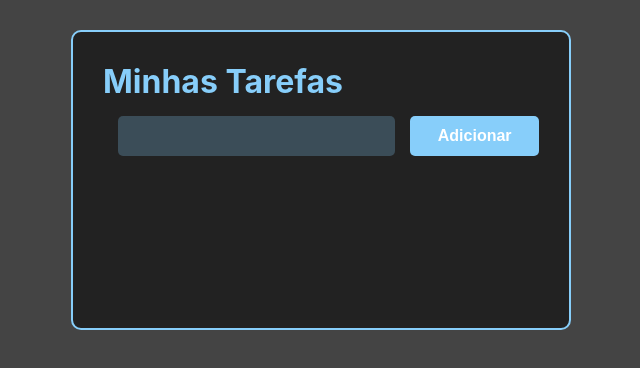
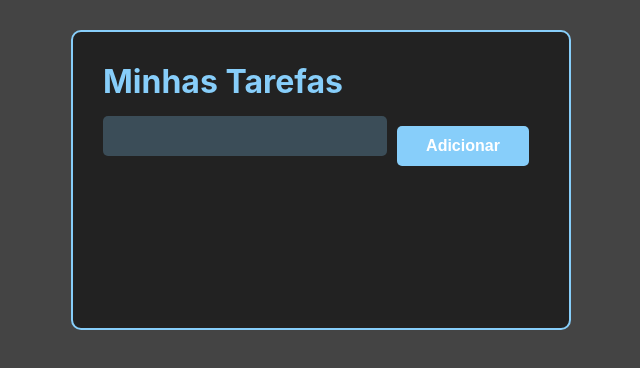
Before and after one commit to Mateus1508/App-de-lista-utilizando-ReactJS, a React (Vite) app: page / in a window 1280 px wide. Shown: the top 368 px of the page, without its empty margins (319-959 px from the left). Built offline with nearby package versions, Linux system fonts and the light colour scheme.

Commit message:
Update AddTask.css

```diff
--- a/src/components/AddTask.css
+++ b/src/components/AddTask.css
@@ -7,7 +7,6 @@
 
 .add-task-input {
   height: 40px;
-  margin: 0 15px;
   padding: 0 10px;
   border-radius: 5px;
   border: none;
@@ -17,10 +16,8 @@
   font-size: 14px;
   outline: 0;
 }
-@media (max-width: 370px) {
-  margin: 15px 0;
-}
 
 .add-task-button {
   flex: 1;
+  margin: 10px;
 }
```
